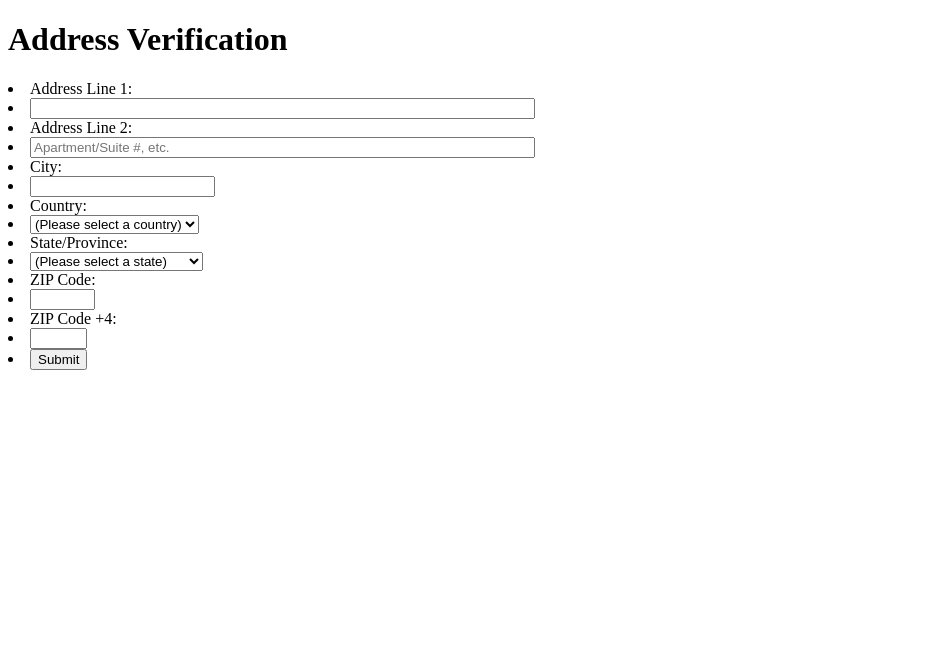
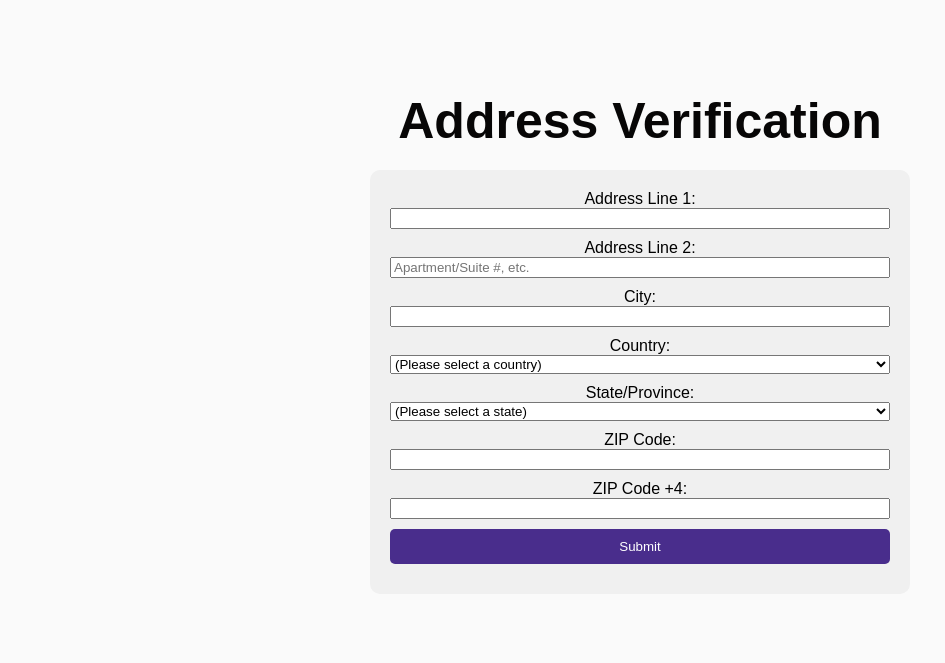
Before and after one commit to bdilbeck/ma_address_verification, a Flask app: page / in a window 1280 px wide. Shown: the top 663 px of the page, without its empty margins (0-945 px from the left). Run offline with Flask 3, Linux system fonts and the light colour scheme.

Commit message:
Update user_ui.html to include required tag

```diff
--- a/templates/user_ui.html
+++ b/templates/user_ui.html
@@ -3,20 +3,67 @@
 <head>
     <title>Address Lookup</title>
     <script type="text/javascript" src="http://code.jquery.com/jquery.js"></script>
+    <style>
+            body {
+                font-family: 'Helvetica Now Display', sans-serif;
+                background-color: #fafafa;
+                text-align: center;
+                padding: 50px;
+            }
 
+            h1 {
+                color: #070606;
+                margin-bottom: 20px;
+                font-size: 50px;
+            }
+
+            form {
+                background-color: #f0f0f0;
+                padding: 20px;
+                border-radius: 10px;
+                display: inline-block;
+                width: 100%;
+                max-width: 500px;
+                list-style-type: none;
+            }
+
+            label, input, select {
+                margin-bottom: 10px;
+                width: 100%;
+                box-sizing: border-box;
+            }
+
+            input[type="submit"] {
+                background-color: #492d8c;
+                color: white;
+                padding: 10px 20px;
+                border: none;
+                border-radius: 5px;
+                cursor: pointer;
+                width: 100%;
+            }
+
+            input[type="submit"]:hover {
+                background-color: #2e67b2;
+            }
+
+            #validationResult {
+                margin-top: 20px;
+            }
+    </style>
 </head>
 <body>
 <h1>Address Verification</h1>
 <form id="addressForm">
 <li><label for="AddressLine1">Address Line 1:</label></li>
-<li><input type="text" name="addressLine1" id="addressLine1" size="60" /></li>
+<li><input type="text" name="addressLine1" id="addressLine1" size="60" required/></li>
 <li><label for="addressLine2">Address Line 2: </label></li>
 <li><input type="text" name="addressLine2" id="addressLine2" size="60" placeholder="Apartment/Suite #, etc." /></li>
 <li><label for="city">City:</label></li>
-<li><input type="text" name="city" id="city" size="20" /></li>
+<li><input type="text" name="city" id="city" size="20" required/></li>
 
 <li><label for="country">Country:</label></li>
-<li><select name="country" id="country">
+<li><select name="country" id="country" required>
 <option selected="" value="Default">(Please select a country)</option>
 <option value="US" id="US">USA</option>
 <option value="CA" id="CA">Canada</option>
@@ -24,7 +71,7 @@
 
 <li><label for="stateorprovince">State/Province:</label></li>
 <li>
-    <select name="stateorprovince" id="stateorprovince">
+    <select name="stateorprovince" id="stateorprovince" required>
         <option selected="" value="Default">(Please select a state)</option>
         <option value="AL" id="AL">Alabama (AL)</option>
         <option value="AK" id="AK">Alaska (AK)</option>
@@ -82,7 +129,7 @@
 </li>
 
 <li><label for="zip">ZIP Code:</label></li>
-<li><input type="text" name="zip" id="zip" size="5" /></li>
+<li><input type="text" name="zip" id="zip" size="5" required/></li>
 
 <li><label for="zip +4">ZIP Code +4:</label></li>
 <li><input type="text" name="zip +4" size="4" id="zipplusfour"/></li>
```
